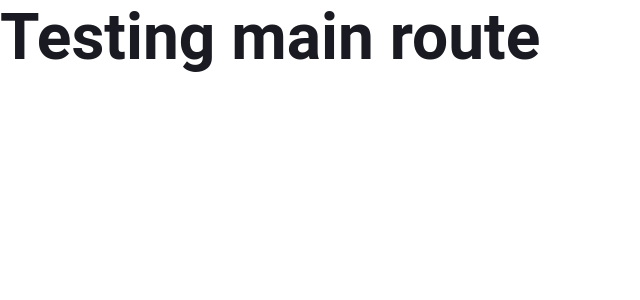
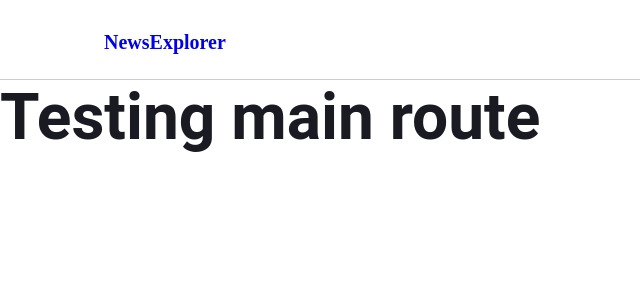
Before and after one commit to rileydanejohnston/news-explorer-frontend, a React (Create React App) app: page / in a window 1280 px wide. Shown: the top 300 px of the page, without its empty margins (0-640 px from the left). Built offline with nearby package versions, Linux system fonts and the light colour scheme.

Commit message:
feat: add basic header with logo, without navigation component

```diff
--- a/src/components/App/App.js
+++ b/src/components/App/App.js
@@ -5,11 +5,13 @@ import {
   Wrapper,
 } from './styledApp';
 import ProtectedRoute from "../ProtectedRoute/ProtectedRoute";
+import Header from "../Header/Header";
 
 function App() {
   return (
     <Wrapper>
       <GlobalStyle />
+      <Header />
       <Switch>
         <ProtectedRoute exact path='/saved-news' loggedIn={false}>
           <h1>Testing saved-news route</h1>
--- /dev/null
+++ b/src/components/Header/Header.js
@@ -0,0 +1,13 @@
+import React from 'react'
+import {
+  Logo,
+  Wrapper,
+} from './styledHeader'
+
+export default function Header() {
+  return (
+    <Wrapper>
+      <Logo to='/'>NewsExplorer</Logo>
+    </Wrapper>
+  )
+}
--- /dev/null
+++ b/src/components/Header/styledHeader.js
@@ -0,0 +1,19 @@
+import { Link } from "react-router-dom";
+import styled from "styled-components/macro";
+
+export const Wrapper = styled.header`
+  display: flex;
+  justify-content: space-between;
+  align-items: center;
+  padding: 30px 104px 26px;
+  box-shadow: 0px -1px 0px 0px rgba(0, 0, 0, 0.2) inset;
+`;
+
+export const Logo = styled(Link)`
+  font-family: Roboto Slab;
+  font-size: 20px;
+  font-style: normal;
+  font-weight: 700;
+  line-height: 24px;
+  letter-spacing: 0px;
+`;
```
Also changed, not shown: src/images/bg-app-img.png (added).
